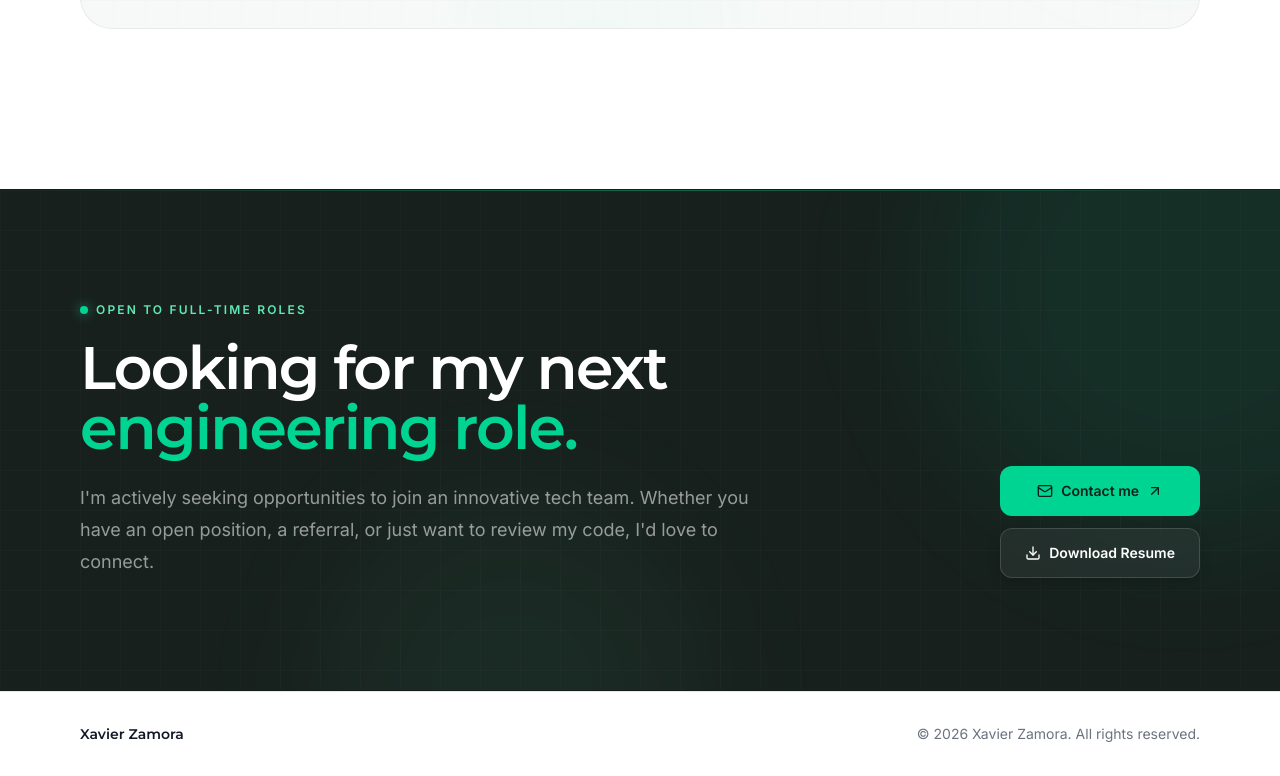
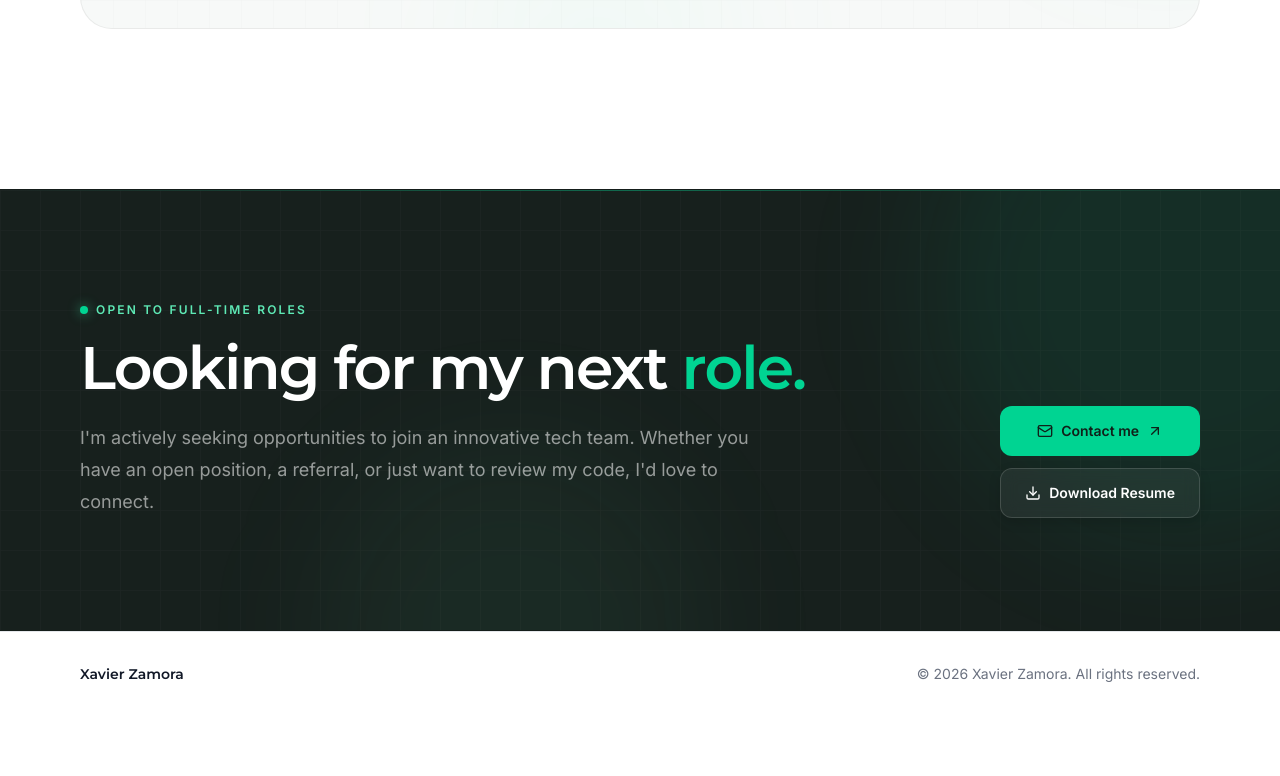
Before and after one commit to xazalo/portfolio, a React (Vite) app: page / in a window 1280 px wide. Shown: the part 2916-3692 px from the top of the page. After the commit the page ends 3632 px from the top, so only its background shows below. Built offline with nearby package versions, Linux system fonts and the light colour scheme.

Commit message:
style: improve styling

```diff
--- a/src/components/contact/ContactSection.tsx
+++ b/src/components/contact/ContactSection.tsx
@@ -158,7 +158,7 @@ export function ContactSection() {
               Looking for my next
               <span className="text-emerald-400">
                 {' '}
-                engineering role.
+              role.
               </span>
             </h2>
 
```
